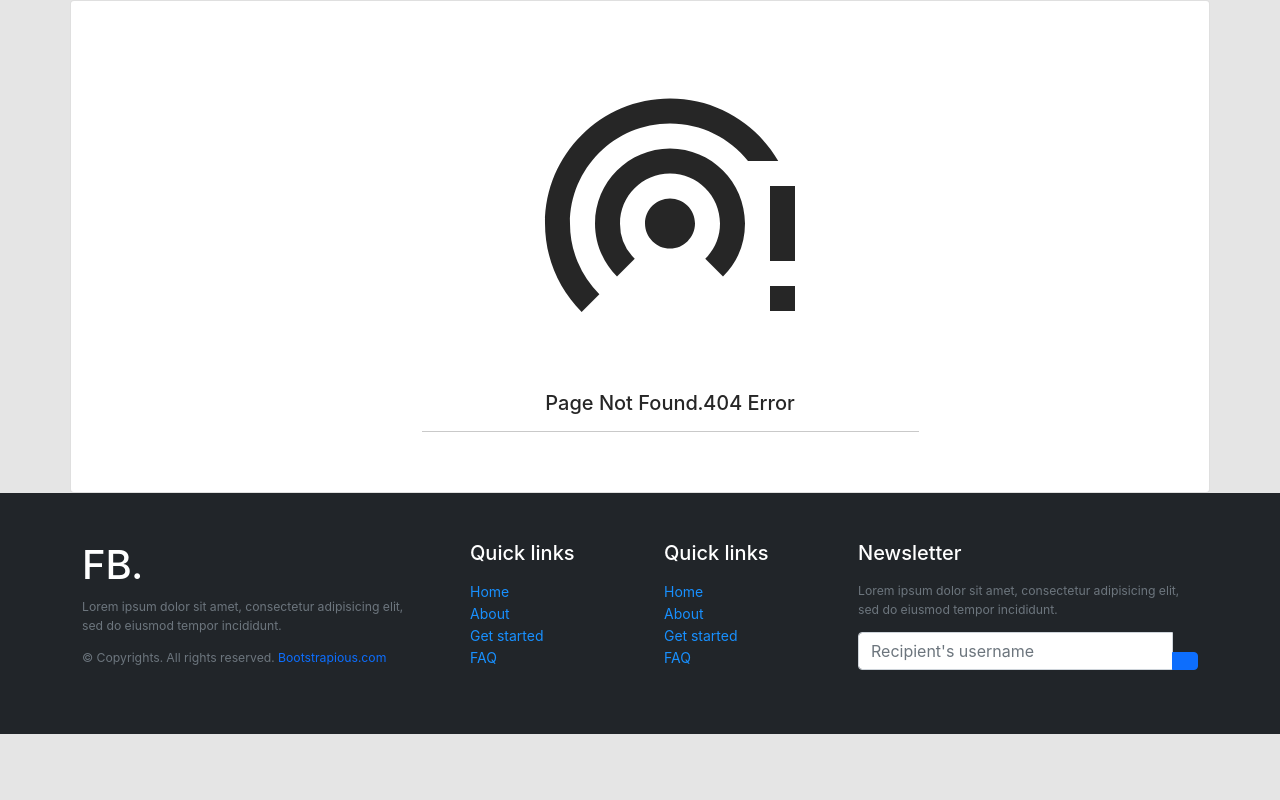
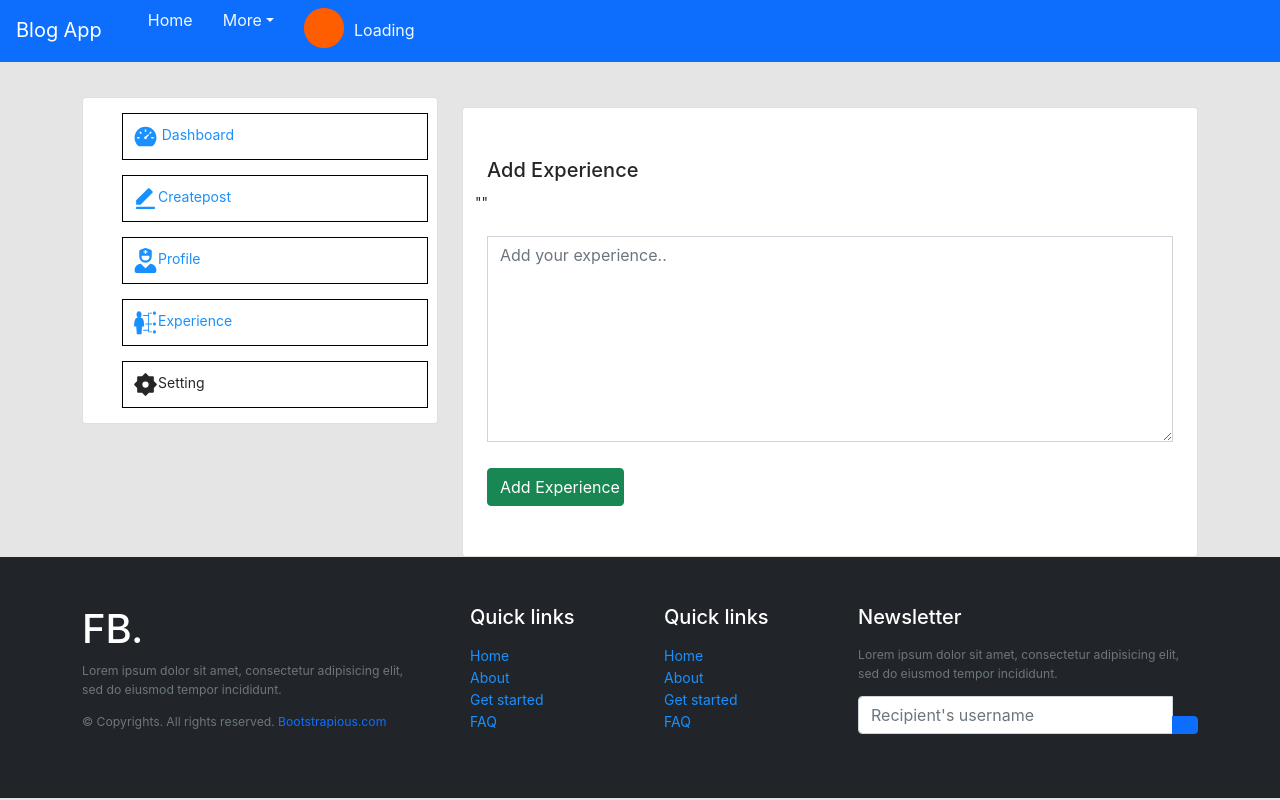
Before and after one commit to Yazdani1/Blog-App---MERN-Stack, a React (Create React App) app in the folder client/: page /AddExperience in a window 1280 px wide. Built offline with nearby package versions, Linux system fonts and the light colour scheme; no server answers; sample sign-in values are in the browser's storage.

Commit message:
New Feature

```diff
--- a/client/src/App.js
+++ b/client/src/App.js
@@ -18,6 +18,7 @@ import DashboardNav from "./components/dashboard/DashboardNav";
 import DashboardProfile from "./components/dashboard/Profile/DashboardProfile";
 import PagenotFound from "./components/PagenotFound";
 import UpdateProfile from "./components/dashboard/Profile/UpdateProfile";
+import AddExperience from "./components/dashboard/Experience/AddExperience";
 
 function App() {
   return (
@@ -79,6 +80,12 @@ function App() {
               <DashboardprotectedRoute Dashboardprocomp={UpdateProfile} />
             </Route>
 
+            <Route path="/AddExperience" exact>
+              <DashboardprotectedRoute Dashboardprocomp={AddExperience} />
+            </Route>
+
+
+
             {/* <Redirect exact from="/Dashboard/reload" to="/Dashboard" /> */}
 
             <Route path="*" exact component={PagenotFound} />
--- a/client/src/components/Userprofile.js
+++ b/client/src/components/Userprofile.js
@@ -15,7 +15,6 @@ import { AiOutlineLike } from "react-icons/ai";
 import ReactHtmlParser from "react-html-parser";
 import { SyncOutlined } from "@ant-design/icons";
 
-
 const Userprofile = () => {
   const [mypost, setData] = useState();
   const [loading, setLoading] = useState(true);
@@ -30,23 +29,19 @@ const Userprofile = () => {
         setData(result.data);
         setLoading(false);
 
-
         console.log(result.data);
       });
   };
-
-
 
   useEffect(() => {
     getMypost();
   }, []);
 
-
   if (loading) {
     return (
       <div class="text-center my-5">
         <h1>
-          <SyncOutlined spin  />
+          <SyncOutlined spin />
         </h1>
       </div>
     );
@@ -122,6 +117,34 @@ const Userprofile = () => {
               <hr />
               <div className="user-about-page">
                 <p>{ReactHtmlParser(mypost?.userInfo?.about)}</p>
+              </div>
+            </div>
+            {/* <div className="col-md-2 edit-button">
+            <Link to={"/update-profile/" + (user && user._id)}>
+              <h5>
+                <AiFillEdit size={20} />
+                Edit
+              </h5>
+            </Link> */}
+
+            {/* <Link to={"/update-profile/" + (user && user._id)}>
+            <button className="btn btn-danger">Edit</button>
+          </Link> */}
+            {/* </div> */}
+          </div>
+        </div>
+      ) : null}
+
+      {/* user experience section */}
+
+      {mypost?.userInfo?.experience ? (
+        <div className="container card profile-about-container">
+          <div className="row">
+            <div className="col-md-12">
+              <h5>Experience</h5>
+              <hr />
+              <div className="user-about-page">
+                <p>{ReactHtmlParser(mypost?.userInfo?.experience)}</p>
               </div>
             </div>
             {/* <div className="col-md-2 edit-button">
--- a/client/src/components/dashboard/DashboardNav.js
+++ b/client/src/components/dashboard/DashboardNav.js
@@ -6,6 +6,9 @@ import { AiFillDashboard } from "react-icons/ai";
 import { RiEditFill } from "react-icons/ri";
 import { FaUserNurse } from "react-icons/fa";
 import { RiSettings2Fill } from "react-icons/ri";
+import { GiSkills } from "react-icons/gi";
+
+
 
 const DashboardNav = () => {
   return (
@@ -30,6 +33,12 @@ const DashboardNav = () => {
                 Profile
               </li>
             </Link>
+            <Link to="/AddExperience" style={{ textDecoration: "none" }}>
+              <li>
+                <GiSkills size={25} />
+                Experience
+              </li>
+            </Link>
 
             <li>
               <RiSettings2Fill size={25} />
--- /dev/null
+++ b/client/src/components/dashboard/Experience/AddExperience.js
@@ -0,0 +1,95 @@
+import React, { useState, useEffect, useContext } from "react";
+import "../../../App.css";
+import { Link, useHistory, useParams } from "react-router-dom";
+import axios from "axios";
+import { ToastContainer, toast } from "react-toastify";
+import { AiOutlineLike } from "react-icons/ai";
+import { UserContext } from "../../UserContext";
+
+import ReactQuill from "react-quill";
+import "react-quill/dist/quill.snow.css";
+
+const AddExperience = () => {
+  const [experience, setExperience] = useState("");
+  const [user, setUser] = useContext(UserContext);
+  const [success,setSuccess] = useState(false);
+
+  const addExperience = (e, userID) => {
+    e.preventDefault();
+    fetch("/auth/add-experience", {
+      method: "put",
+      headers: {
+        "Content-Type": "application/json",
+        Authorization: `Bearer ${localStorage.getItem("tokenLogin")}`,
+      },
+      body: JSON.stringify({
+        experience,
+        userID: userID,
+      }),
+    })
+      .then((res) => res.json())
+      .then((data) => {
+          if (data) {
+            setExperience(data);
+            setSuccess(true);
+          }
+        console.log(data);
+      })
+      .catch((err) => {
+        console.log(err);
+      });
+  };
+
+  const showSuccess = () => (
+    <div
+      className="alert alert-success"
+      style={{ display: success ? "" : "none" }}
+    >
+      Your Comment has been posted Successfully!
+    </div>
+  );
+
+
+  return (
+    <div>
+      <div className="container designdata card">
+        <div className="row">
+          <h5 className="toptest">Add Experience</h5>
+
+          {showSuccess()}
+
+          {JSON.stringify(experience)}
+
+          <form>
+            <div class="form-group">
+              <label for="exampleFormControlTextarea2"></label>
+              <textarea
+                class="form-control rounded-0"
+                placeholder="Add your experience.."
+                // value={about}
+                rows="8"
+                value={experience}
+                onChange={(e) => setExperience(e.target.value)}
+                // onChange={handleChange}
+                //   theme="snow"
+                //   type="text"
+                //onChange={(e) => setAbout(e.target.value)}
+                // name="des"
+                //   onChange={handleChange}
+                //   value={about}
+              />
+            </div>
+            <button
+              type="submit"
+              onClick={(e) => addExperience(e, user && user._id)}
+              class="btn btn-success custBtn"
+            >
+              Add Experience
+            </button>
+          </form>
+        </div>
+      </div>
+    </div>
+  );
+};
+export default AddExperience;
```
Also changed, not shown: client/src/components/dashboard/Experience/AddExperience.css (added), 2 other files (tests, documents, lock files or other folders).
